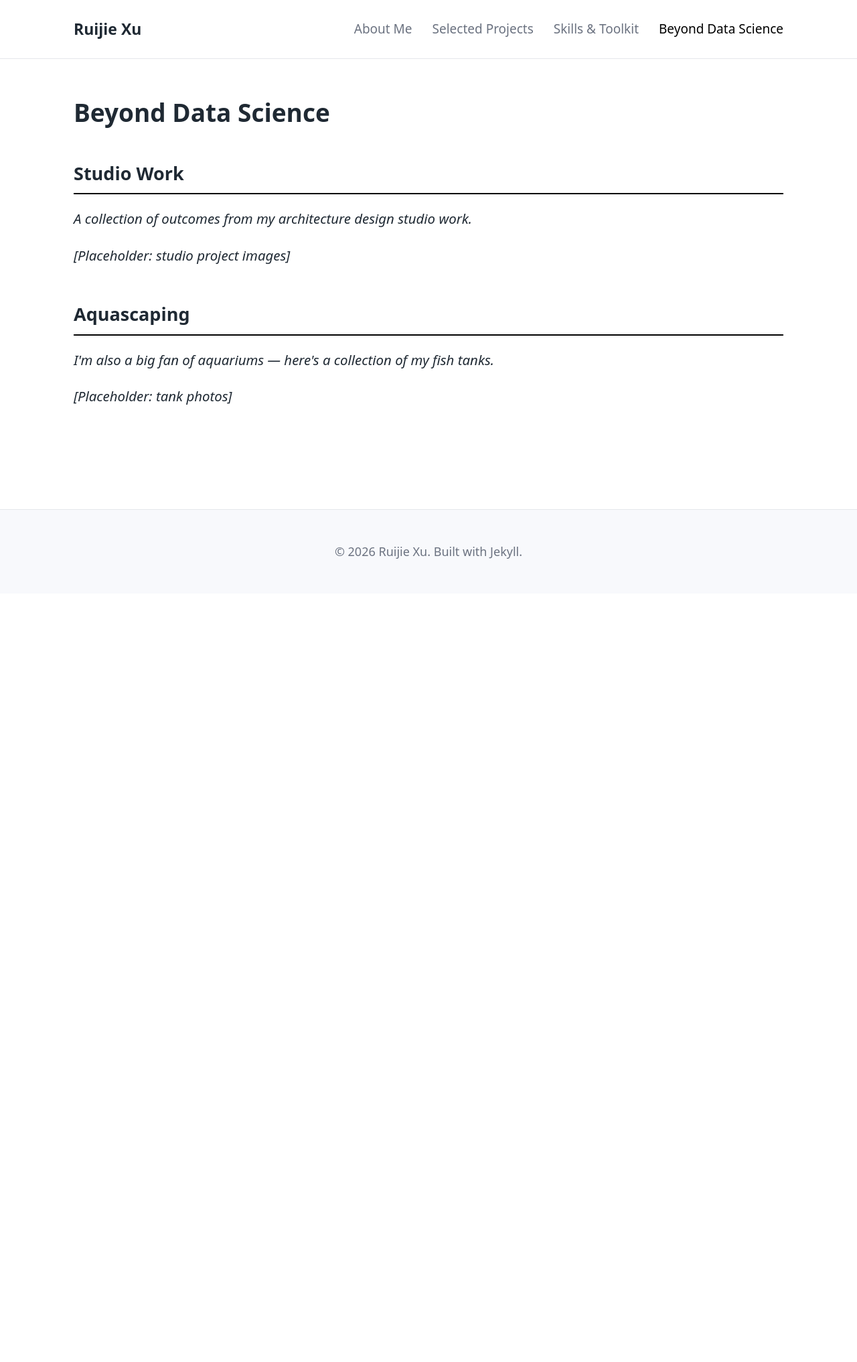
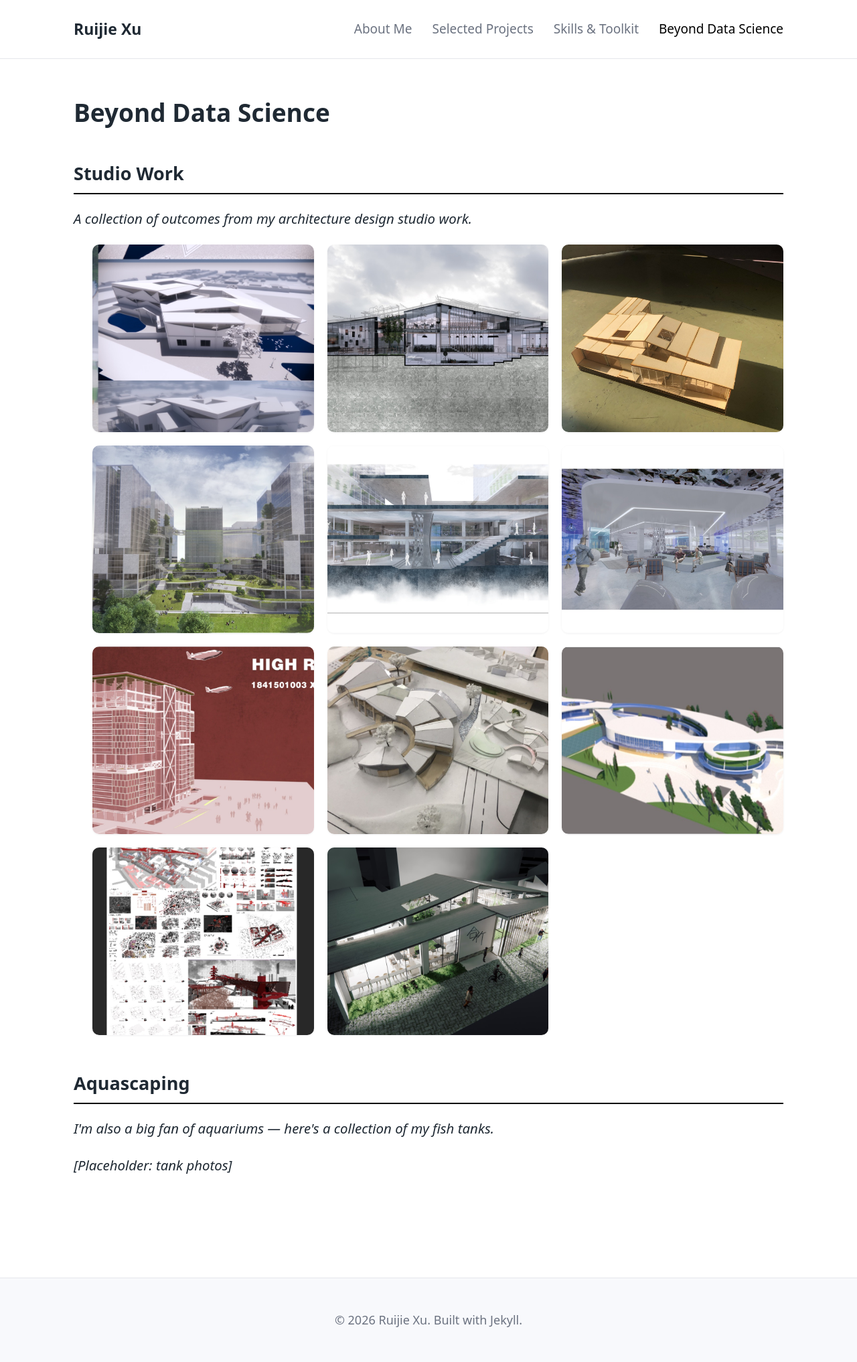
Before and after one commit to RX67-RX67/RX67-RX67.github.io, a Jekyll site: the page built from pages/beyond-data-science.md, in a window 1280 px wide. Shown: the whole page at 67% size. Built offline with Jekyll 4.4.1, drawn with Linux system fonts in a browser that asks for light colours; before the commit the page ends 900 px from its top, so only the background shows below that.

Commit message:
Add Studio Work image gallery to Beyond Data Science page
Add a responsive grid gallery (.studio-gallery) showing compressed
architecture studio renders and physical models.

```diff
--- a/assets/css/style.css
+++ b/assets/css/style.css
@@ -65,6 +65,12 @@ img { max-width: 100%; height: auto; }
 .project-card p { margin: 0 0 0.75rem; color: var(--color-muted); font-size: 0.95rem; }
 .project-card .meta { font-size: 0.85rem; color: var(--color-muted); }
 
+/* Studio work gallery */
+.studio-gallery { display: grid; grid-template-columns: repeat(auto-fit, minmax(16rem, 1fr)); gap: 1rem; list-style: none; margin: 0 0 1.1rem; padding: 0; }
+.studio-gallery li { margin: 0; }
+.studio-gallery img { display: block; width: 100%; height: 14rem; object-fit: cover; border-radius: 0.5rem; box-shadow: var(--shadow-sm); transition: box-shadow 0.15s ease, transform 0.15s ease; }
+.studio-gallery img:hover { box-shadow: var(--shadow-md); transform: translateY(-2px); }
+
 /* Skills list */
 .skills-list { list-style: none; margin: 0; padding: 0; display: grid; gap: 0.75rem; }
 .skills-list li { padding: 0.75rem 1rem; border: 1px solid var(--color-border); border-left: 0.25rem solid var(--color-link); border-radius: 0.375rem; box-shadow: var(--shadow-sm); }
--- a/pages/beyond-data-science.md
+++ b/pages/beyond-data-science.md
@@ -6,7 +6,20 @@ permalink: /beyond-data-science/
 
 <h2>Studio Work</h2>
 <p><em>A collection of outcomes from my architecture design studio work.</em></p>
-<p><em>[Placeholder: studio project images]</em></p>
+
+<ul class="studio-gallery">
+  <li><img src="{{ '/assets/images/studio/studio-01.jpg' | relative_url }}" alt="Studio work — massing study"></li>
+  <li><img src="{{ '/assets/images/studio/studio-02.jpg' | relative_url }}" alt="Studio work — section perspective render"></li>
+  <li><img src="{{ '/assets/images/studio/studio-03.jpg' | relative_url }}" alt="Studio work — physical model"></li>
+  <li><img src="{{ '/assets/images/studio/studio-04.jpg' | relative_url }}" alt="Studio work — urban district render"></li>
+  <li><img src="{{ '/assets/images/studio/studio-05.jpg' | relative_url }}" alt="Studio work — interior section render"></li>
+  <li><img src="{{ '/assets/images/studio/studio-06.jpg' | relative_url }}" alt="Studio work — interior render"></li>
+  <li><img src="{{ '/assets/images/studio/studio-07.jpg' | relative_url }}" alt="Studio work — high rise project cover"></li>
+  <li><img src="{{ '/assets/images/studio/studio-08.jpg' | relative_url }}" alt="Studio work — physical site model"></li>
+  <li><img src="{{ '/assets/images/studio/studio-09.jpg' | relative_url }}" alt="Studio work — building render"></li>
+  <li><img src="{{ '/assets/images/studio/studio-10.jpg' | relative_url }}" alt="Studio work — presentation board"></li>
+  <li><img src="{{ '/assets/images/studio/studio-11.jpg' | relative_url }}" alt="Studio work — exterior courtyard render"></li>
+</ul>
 
 <h2>Aquascaping</h2>
 <p><em>I'm also a big fan of aquariums — here's a collection of my fish tanks.</em></p>
```
Also changed, not shown: assets/images/studio/studio-01.jpg (added), assets/images/studio/studio-02.jpg (added), assets/images/studio/studio-03.jpg (added), assets/images/studio/studio-04.jpg (added), assets/images/studio/studio-05.jpg (added), assets/images/studio/studio-06.jpg (added), assets/images/studio/studio-07.jpg (added), assets/images/studio/studio-08.jpg (added), assets/images/studio/studio-09.jpg (added), assets/images/studio/studio-10.jpg (added), assets/images/studio/studio-11.jpg (added).
